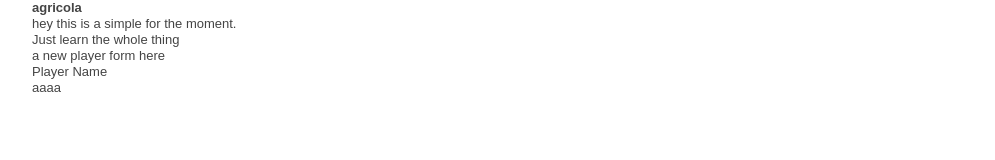
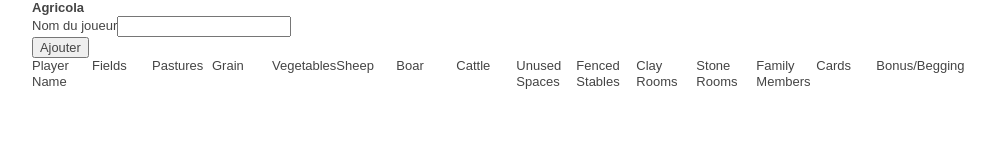
Before and after one commit to djtal/scorecard, a plain HTML site: page index.html in a window 1280 px wide. Shown: the whole page, without its empty margins (128-1123 px from the left). Drawn offline with nearby package versions, Linux system fonts and the light colour scheme.

Commit message:
allow adding layer display game score fields for each player prevent reloading page on form submit

```diff
--- a/index.html
+++ b/index.html
@@ -61,29 +61,20 @@
   <!-- template for app here  -->
   <script type="text/html" name="appView">
     <h1>{{name}}</h1>
-    <div>hey this is a simple for the moment.<br />
-      Just learn the whole thing
-    </div>
-  </script>
+    <form action="#">
+      <p><label for="playerName">Nom du joueur</label><input type="text" name="playerName" id="newPlayerName" /></p>
+      <input type="submit" value="Ajouter" id="newPlayer" />
+    </form>
+    <table id="score">
+    <thead><tr><td class="grid_1">Player Name</td>{{#fields}}<td class="grid_1">{{name}}</td>{{/fields}}</tr></thead>
+    <tbody>
 
-  <script type="text/html" name="playerNew">
-      a new player form here
-  </script>
-
-  <script type="text/html" name="players">
-    <table>
-    <thead><tr><td>Player Name</td></tr></thead>
-    <tbody>
-    {{#players}}{{> player}}{{/players}}
     </tbody>
     </table>
   </script>
 
   <script type="text/html" name="player">
-    <tr>
-      <td>aaaa {{name}}</td>
-    </tr>
-
+      <td class="grid_1">{{name}}</td>{{#fields}}<td class="grid_1">{{value}}</td>{{/fields}}
   </script>
 
 
--- a/js/scorecard/models.js
+++ b/js/scorecard/models.js
@@ -1,20 +1,4 @@
 var Player = Backbone.Model.extend({
-	defaults: {
-		"Fields": 0,
-		"Pastures" : 0,
-		"Grain" : 0,
-		"Vegetables" : 0,
-		"Sheep" : 0,
-		"Boar" : 0,
-		"Cattle" : 0,
-		"Unused Spaces" : 25,
-		"Fenced Stables" : 0,
-		"Clay Rooms" : 0,
-		"Stone Rooms" : 0,
-		"Family Members" : 2,
-		"Cards" : 0,
-		"Bonus/Begging" : 0,
-  }
 
 })
 
@@ -22,13 +6,37 @@ var PlayersList = Backbone.Collection.extend({
   model: Player
 });
 
-var BoardGame = Backbone.Model.extend({
+var Agricola = Backbone.Model.extend({
+
+  defaults: {
+    "name": "Agricola",
+    "fields": [
+    		{"name": "Fields", "default": 0},
+        {"name": "Pastures", "default": 0},
+        {"name": "Grain", "default": 0},
+        {"name":"Vegetables", "default": 0},
+        {"name":"Sheep", "default": 0},
+        {"name":"Boar", "default": 0},
+        {"name":"Cattle", "default": 0},
+        {"name":"Unused Spaces", "default": 25},
+        {"name":"Fenced Stables", "default": 0},
+        {"name":"Clay Rooms", "default": 0},
+        {"name":"Stone Rooms", "default": 0},
+        {"name":"Family Members", "default": 2},
+        {"name":"Cards", "default": 0},
+        {"name":"Bonus/Begging", "default": 0}
+    ],
+  },
 
 	initialize: function() {
 	 this.set({"players": new PlayersList})
 	},
 
-	addPlayer: function(_player) {
-		this.get("players").add(_player)
+	addPlayer: function(_name) {
+    attrs = _.reduce(this.get("fields"), function(list, field){
+      list.push({"name": field["name"], "value": field["default"]})
+      return list
+    }, [])
+		this.get("players").add(new Player({"name": _name, "fields": attrs}))
 	}
 });
--- a/js/scorecard/views.js
+++ b/js/scorecard/views.js
@@ -1,41 +1,41 @@
 var PlayerScoreLineView = Backbone.View.extend({
 
-    template: Handlebars.compile($("script[name=player]").html()),
+	template: Handlebars.compile($("script[name=player]").html()),
 
-
-
+  tagName: "tr",
   className: "player",
 
-    initialize: function() {
-        _.bindAll(this, "render");
-        this.model.bind('change', this.render);
+	initialize: function() {
+		_.bindAll(this, "render");
+		this.model.bind('change', this.render);
   },
+
+  render: function(){
+    $(this.el).html(this.template(this.model.toJSON()));
+    return this
+  }
 
 })
 
 
-var PlayerNewView = Backbone.View.extend({
-
-  template: Handlebars.compile($("script[name=playerNew]").html()),
-
-  render: function() {
-    $(this.el).html(this.template());
-    return this
-  },
-
-})
-
 var PlayersViews = Backbone.View.extend({
 
-  template: Handlebars.compile($("script[name=players]").html()),
+  el: "#score tbody",
 
-  partials: {
-    "player": $("script[name=player]").html(),
+
+  initialize: function() {
+    _.bindAll(this, "render");
+    this.model.bind('add', this.render)
+    this.model.bind('remove', this.render)
   },
 
   render: function() {
-    $(this.el).html(this.template(this.model.toJSON(), {"partials": this.partials}));
-    return this
+    content = [];
+    this.model.each(function(p){
+    pv = new PlayerScoreLineView({"model" : p})
+      content.push( pv.render().el);
+    }, this)
+    $(this.el).html(content)
   },
 
 })
@@ -43,30 +43,35 @@ var PlayersViews = Backbone.View.extend({
 
 var BoardGameScoreCard = Backbone.View.extend({
 
-  el: $("#main"),
+  el: "#main",
 
   className: "boardgame",
 
   template: Handlebars.compile($("script[name=appView]").html()),
 
   events: {
-    "click .icon":          "open",
-    "click .button.edit":   "openEditDialog",
-    "click .button.delete": "destroy"
+    "click #newPlayer":     "addPlayer",
   },
 
   initialize: function() {
     _.bindAll(this, "render");
     this.model.bind('change', this.render)
-    this.newPlayerView = new PlayerNewView()
-    this.playersView = new PlayersViews({model: this.model})
+  },
+
+  addPlayer: function(event){
+    this.model.addPlayer($("#newPlayerName").val())
+    $("#newPlayerName").val("")
+    event.preventDefault()
+    event.stopPropagation()
   },
 
   render: function() {
     $(this.el).html(this.template(this.model.toJSON()));
-    $(this.el).append(this.newPlayerView.render().el)
-    $(this.el).append(this.playersView.render().el)
-
+    this.playersView = new PlayersViews({model: this.model.get("players")})
+    this.playersView.render()
     return this
   }
+
+
+
 });
--- a/js/script.js
+++ b/js/script.js
@@ -5,7 +5,7 @@
 
  $(document).ready(function(){
    // Your code here
-   agricola = new BoardGame({"name" : "agricola"})
+   agricola = new Agricola()
 
 	window.appView = new BoardGameScoreCard({
 		model: agricola,
```
